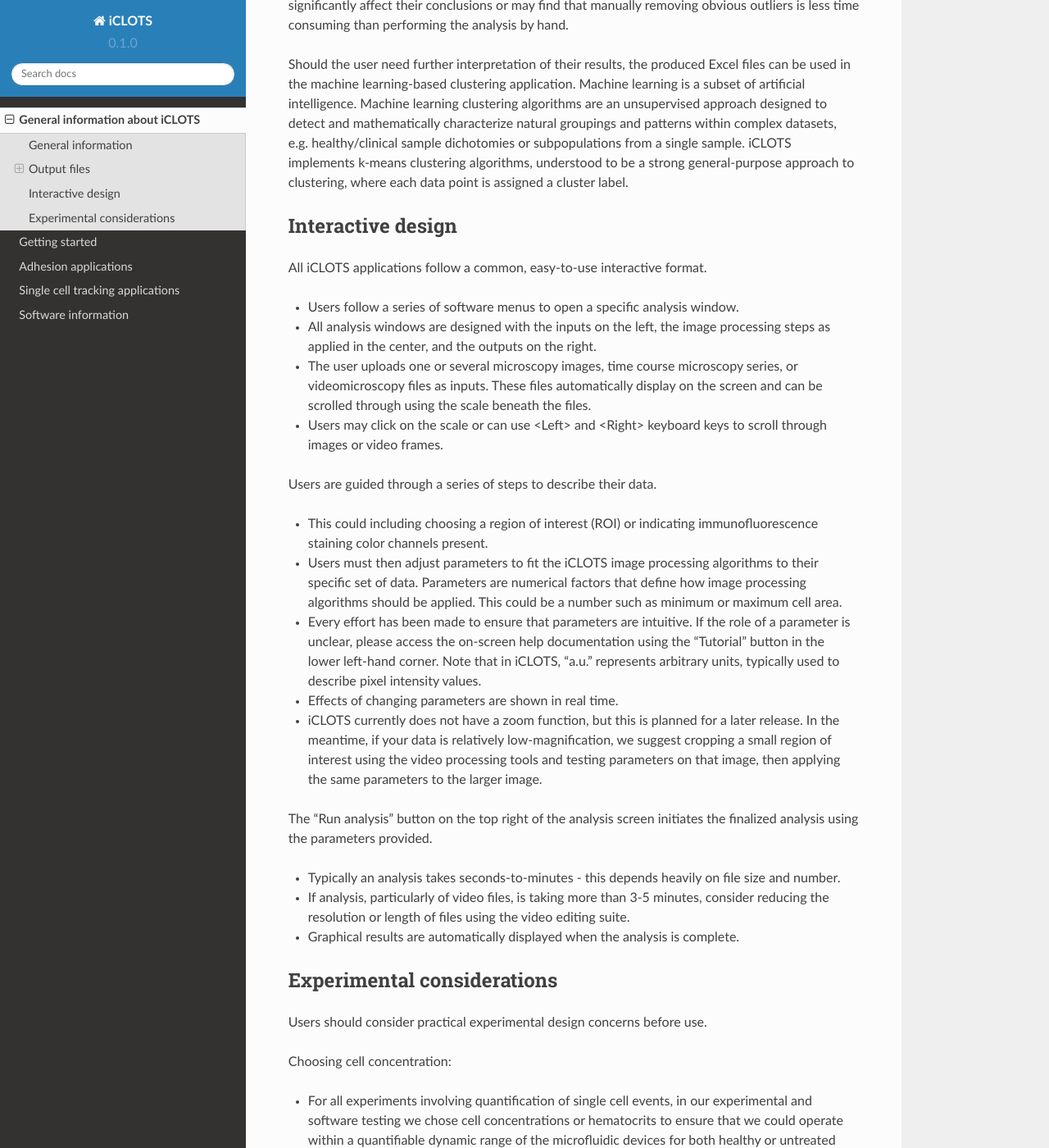
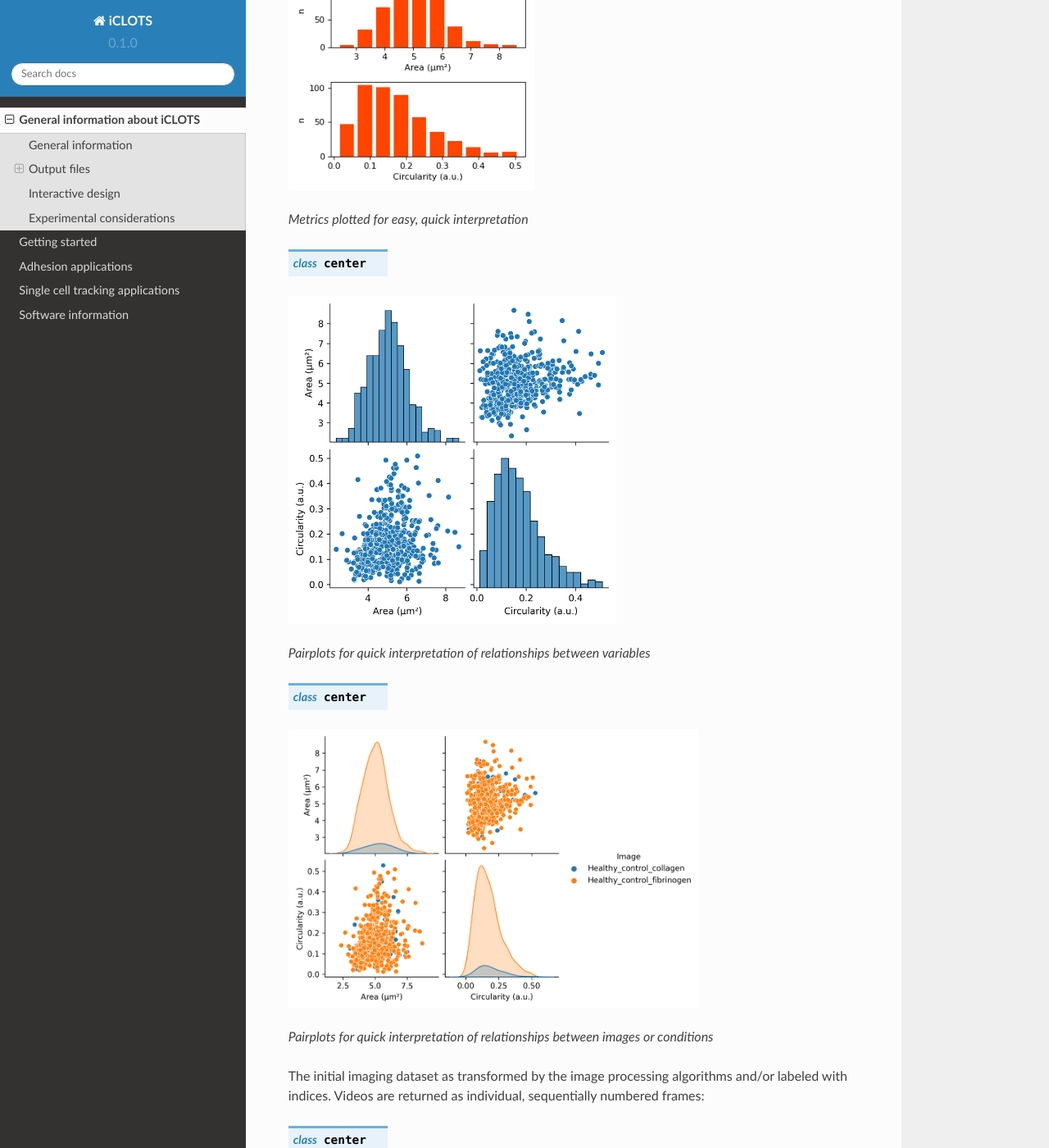
Before and after one commit to iCLOTS/documentation, a Sphinx documentation site: the page built from docs/source/general_information.rst, in a window 1280 px wide and 1400 px high, scrolled down 2809 px. Shown: the whole window at 82% size. Built offline with Sphinx 7.4.7 and the Read the Docs theme 2.0.0, drawn with Linux system fonts in a browser that asks for light colours; some of the changed text lies outside the part shown.

Commit message:
Update general_information.rst

```diff
--- a/docs/source/general_information.rst
+++ b/docs/source/general_information.rst
@@ -76,7 +76,39 @@ Tabular data includes:
 
 Graphical results as .png images:
 
+.. class:: center
+
+.. image:: images/adhesion_graphs.png
+  :width: 300
+  :alt: Sample graphs from adhesion application
+
+*Metrics plotted for easy, quick interpretation*
+
+.. class:: center
+
+.. image:: images/adhesion_pairplots.png
+  :width: 400
+  :alt: Sample pairplots from adhesion application
+
+*Pairplots for quick interpretation of relationships between variables*
+
+.. class:: center
+
+.. image:: images/adhesion_color_pairplots.png
+  :width: 500
+  :alt: Sample pairplots from adhesion application, multi-sample
+
+*Pairplots for quick interpretation of relationships between images or conditions*
+
 The initial imaging dataset as transformed by the image processing algorithms and/or labeled with indices. Videos are returned as individual, sequentially numbered frames:
+
+.. class:: center
+
+.. image:: images/adhesion_labeled.png
+  :width: 400
+  :alt: Sample image labeling
+
+*Images are labeled with indices corresponding to the Excel sheet*
 
 | The development team would like users to keep in mind that computational analysis is never perfect - some spurious features are to be expected. Users might find these data points don't significantly affect their conclusions or may find that manually removing obvious outliers is less time consuming than performing the analysis by hand.
 
```
